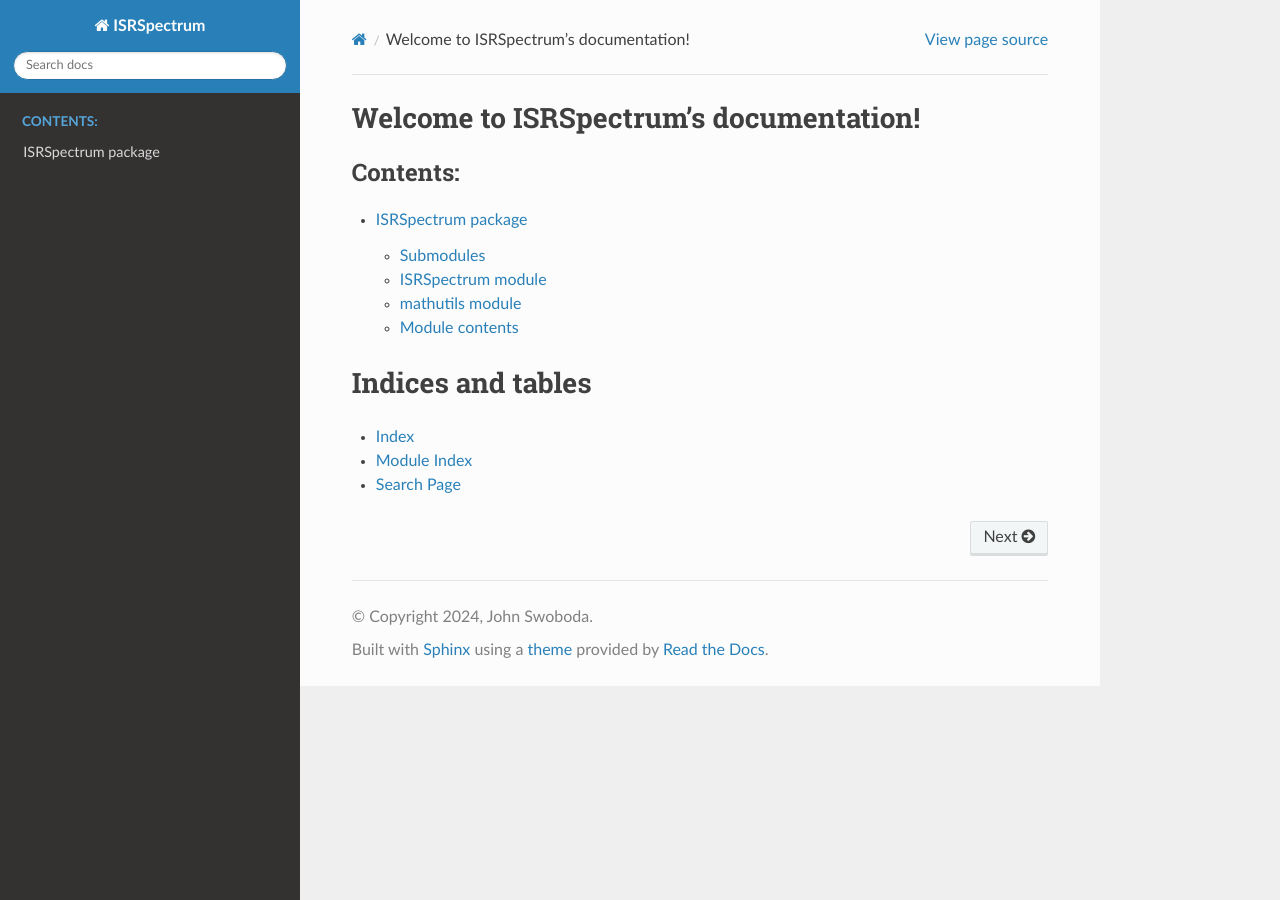
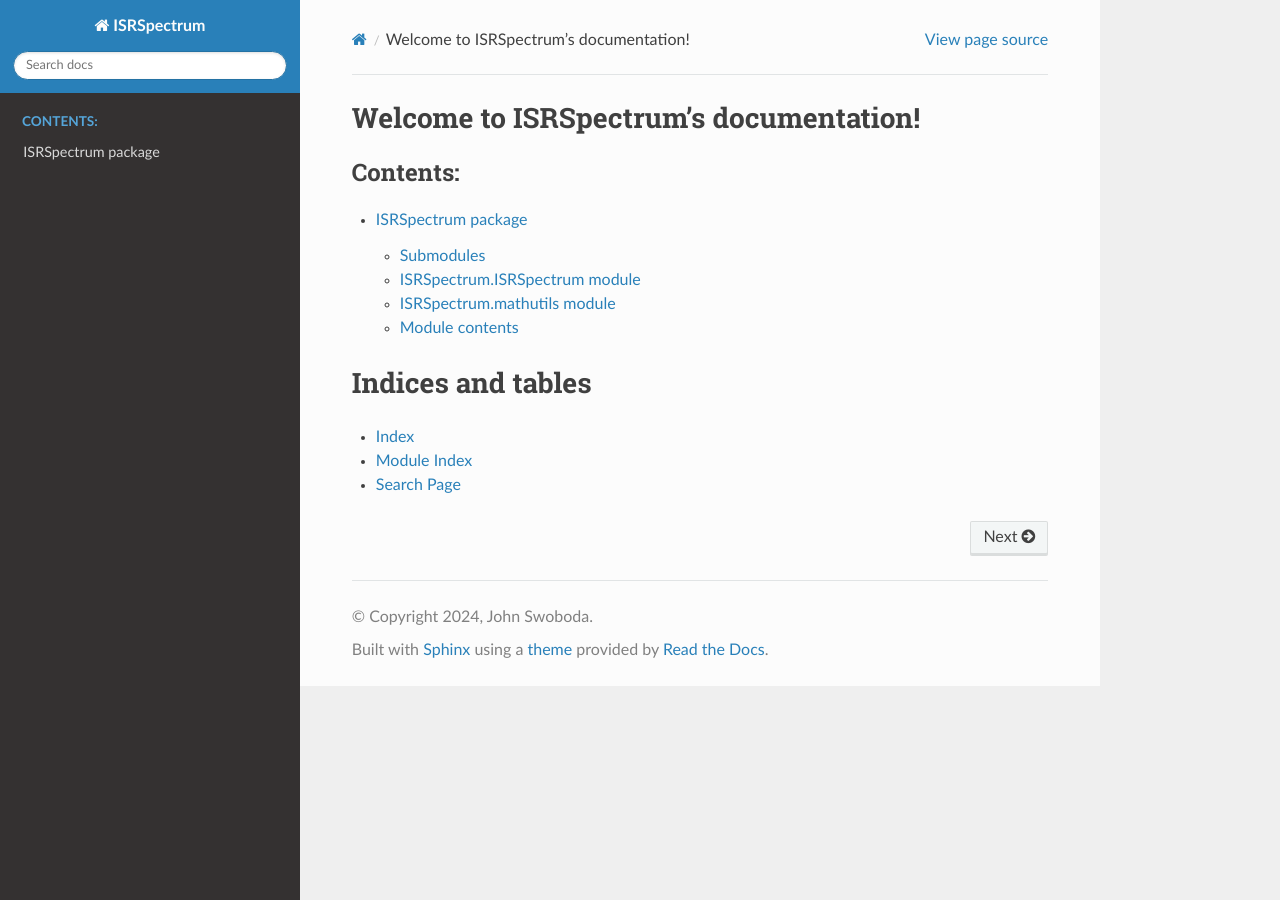
Before and after one commit to jswoboda/ISRSpectrum, a Sphinx documentation site: the page built from docs/source/index.rst, in a window 1280 px wide. Built offline with Sphinx 7.4.7 and the Read the Docs theme 2.0.0, drawn with Linux system fonts in a browser that asks for light colours.

Commit message:
working on docs

```diff
--- a/docs/source/ISRSpectrum.rst
+++ b/docs/source/ISRSpectrum.rst
@@ -4,18 +4,18 @@
 Submodules
 ----------
 
-ISRSpectrum module
+ISRSpectrum.ISRSpectrum module
 ------------------------------
 
-.. automodule:: ISRSpectrum
+.. automodule:: ISRSpectrum.ISRSpectrum
    :members:
    :undoc-members:
    :show-inheritance:
 
-mathutils module
+ISRSpectrum.mathutils module
 ----------------------------
 
-.. automodule:: mathutils
+.. automodule:: ISRSpectrum.mathutils
    :members:
    :undoc-members:
    :show-inheritance:
```
Also changed, not shown: .readthedocs.yaml.
